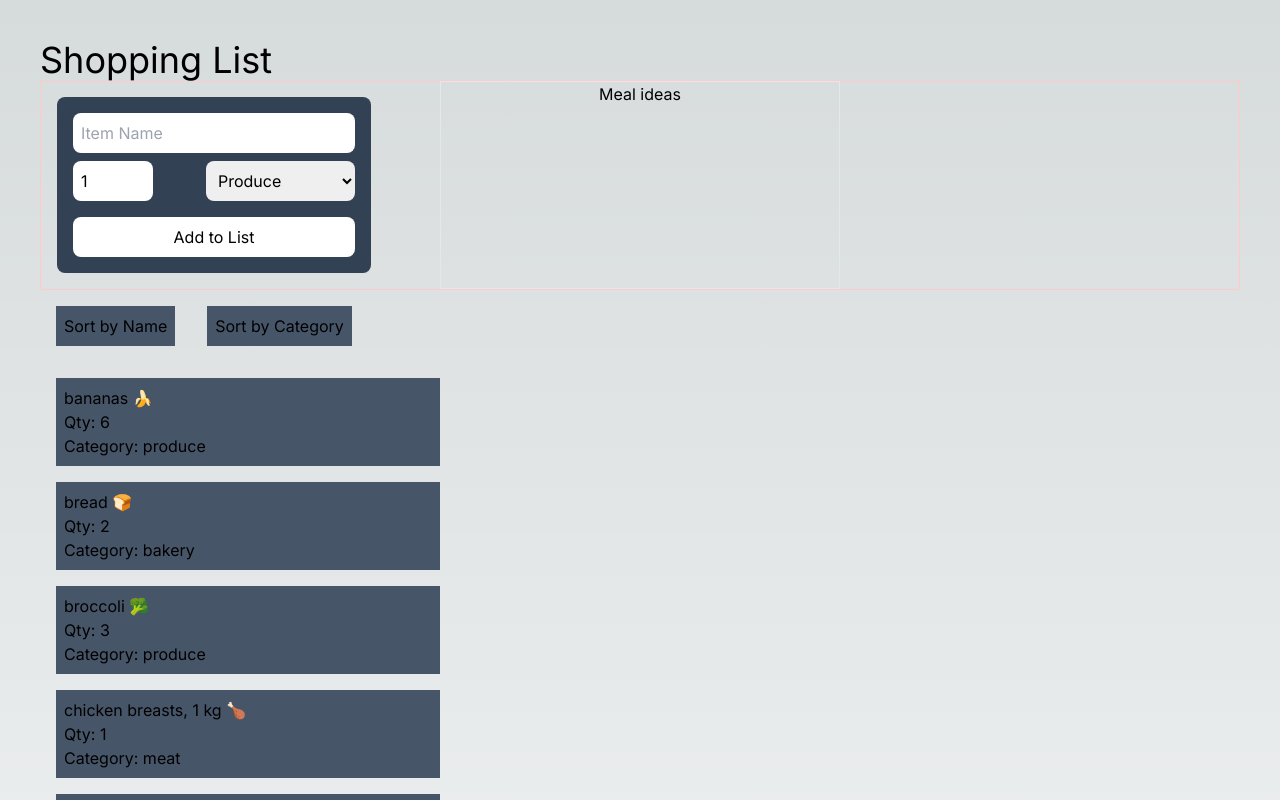
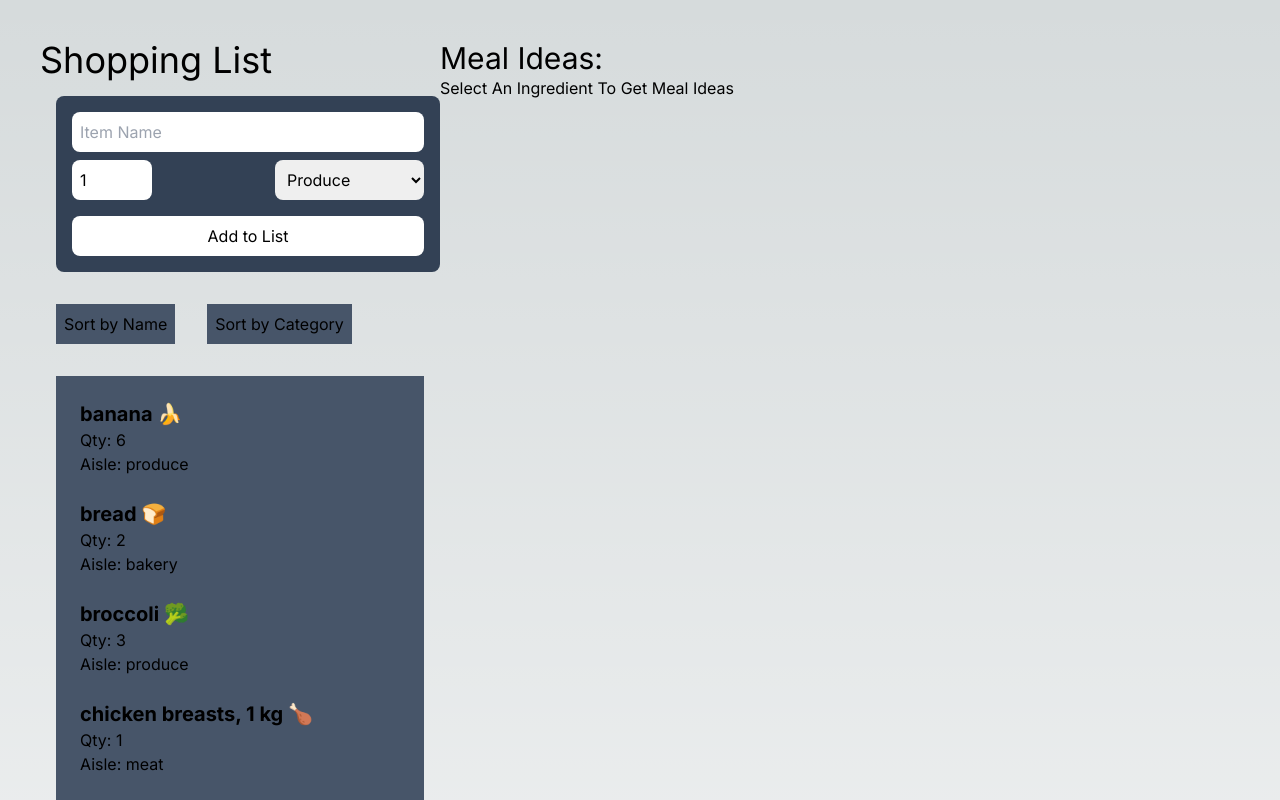
Before and after one commit to Malkos316/cprg306-assignments, a Next.js app: page /week7 in a window 1280 px wide. Shown: the top 800 px of the page. Built offline with nearby package versions, Linux system fonts and the light colour scheme.

Commit message:
page 8
updates to page 8 that allow it to show meal ideas

```diff
--- a/app/week7/item-list.js
+++ b/app/week7/item-list.js
@@ -5,37 +5,38 @@ import { useState } from "react";
 import Item from "./item";
 
 //Sort Function
-export default function sort({ items }) {
-    const [sortby, setSortBy] = useState("name"); //state variable named sortby, setter function named setSortBy, and initial value of "name"
+export default function ItemList({ items, onItemSelect }) {
+    const [sortBy, setSortBy] = useState("name"); //state variable named sortby, setter function named setSortBy, and initial value of "name"
     //Use JavaScript's sort function to sort the items array based on the sortBy state variable.
 
-    switch (sortby) {
-        case "name":
-            items.sort((a, b) => a.name.localeCompare(b.name));
-            break;
-        case "category":
-            items.sort((a, b) => a.category.localeCompare(b.category));
-            break;
-        default:
-            break;
-    }
+    const sortItems = (itemsSort, sortBy) => {
+        return itemsSort.slice().sort((a, b) => a[sortBy].localeCompare(b[sortBy]));
+    };
+
+    const handleName = () => {
+        setSortBy("name");
+
+    };
+
+    const handleCategory = () => {
+        setSortBy("category");
+    };
+
+    const sortedItems = sortItems([...items], sortBy);
 
     return (
         <>
             <div className=" flex flex-row">
-                <button className="p-2 m-4 bg-slate-600" onClick={() => setSortBy("name")}>Sort by Name</button>
-                <button className="p-2 m-4 bg-slate-600" onClick={() => setSortBy("category")}>Sort by Category</button>
+                <button className="p-2 m-4 bg-slate-600" onClick={() => handleName("name")}>Sort by Name</button>
+                <button className="p-2 m-4 bg-slate-600" onClick={() => handleCategory("category")}>Sort by Category</button>
             </div>
-            <div>
-                <ul>
-                    {items.map((item) => (
-                        <li className=" bg-slate-600 max-w-sm p-2 m-4" key={item.id}>
-                            <h2> {item.name}</h2>
-                            <p>Qty: {item.quantity}</p>
-                            <p>Category: {item.category}</p>
-                        </li>))}
-                </ul>
-            </div>
+            <ul>
+
+                <li className=" bg-slate-600 max-w-sm p-2 m-4">
+                    {sortedItems.map((item) => (
+                        <Item key={item.id} name={item.name} quantity={item.quantity} category={item.category} onSelect={() => onItemSelect(item)} />))}
+                </li>
+            </ul>
         </>
     )
 }
--- a/app/week7/item.js
+++ b/app/week7/item.js
@@ -1,7 +1,6 @@
-export default function Item({name, quantity, category}) {
+export default function Item({ name, quantity, category, onSelect }) {
     return (
-        <div className="border-1 max-w-sm m-2 p-2">
-            <li>
+        <div onClick={onSelect} className="border-1 max-w-sm m-2 p-2">
             <h2 className="text-xl font-bold ">
                 {name}
             </h2>
@@ -11,7 +10,6 @@ export default function Item({name, quantity, category}) {
             <p>
                 Aisle: {category}
             </p>
-            </li>
         </div>
     );
 }
--- a/app/week7/items.json
+++ b/app/week7/items.json
@@ -19,7 +19,7 @@
   },
   {
     "id": "4k2J3K1H2GJKH12gk",
-      "name": "bananas 🍌",
+    "name": "banana 🍌",
     "quantity": 6,
     "category": "produce"
   },
--- a/app/week7/meal-ideas.js
+++ b/app/week7/meal-ideas.js
@@ -0,0 +1,60 @@
+"use client";
+
+import { useState, useEffect } from "react";
+
+export default function MealIdeas({ ingredient }) {
+
+    const [mealIdea, setMealIdea] = useState([]);
+
+
+    async function fetchMeals() {
+        console.log(ingredient);
+
+        const response = await fetch(`https://www.themealdb.com/api/json/v1/1/filter.php?i=${ingredient}`);
+        const data = await response.json();
+        return data.meals;
+    }
+
+
+
+    async function loadMeals() {
+        try {
+            if (ingredient === "") {
+                setMealIdea([]);
+                return;
+            }
+            const data = await fetchMeals(ingredient);
+            setMealIdea(data);
+            if (data !== null) {
+                setMealIdea(data);
+            } else {
+                setMealIdea([]);
+            }
+        } catch (error) {
+            console.log(error);
+        }
+    }
+
+
+    useEffect(() => {
+        loadMeals();
+    }, [ingredient]);
+
+    const displayText = ingredient ? `${ingredient}` : "Select an ingredient to get meal ideas";
+
+    return (
+        <div>
+            <h2 className="text-3xl">
+                Meal Ideas:
+            </h2>
+            <p className="capitalize">
+                {displayText}
+            </p>
+            <ul>
+                {mealIdea.map((meal) => (
+                    <li key={meal.idMeal}>{meal.strMeal} </li>
+                ))}
+            </ul>
+        </div>
+    );
+}
--- a/app/week7/page.js
+++ b/app/week7/page.js
@@ -3,33 +3,43 @@
 import ItemList from "./item-list";
 import NewItem from "./new-item";
 import itemsData from "./items.json";
+import MealIdeas from "./meal-ideas";
 import { useState } from "react";
 
 
 export default function Page() {
 
 	const [items, setItems] = useState(itemsData);
+	const [selectItemName, setSelectItemName] = useState("");
 
 	function handleAddItem(newItem) {
 		setItems([...items, newItem]);
 	}
 
+	function handleItemSelect(item) {
+		let name = item.name.split(",")[0].replace(/[^a-zA-Z ]/g, "").trim();
+		setSelectItemName(name);
+	}
+
 	return (
-		<main className="p-10">
-			<h1 className="text-4xl font-thick">
-				Shopping List
-			</h1>
-			<div className="flex flex-row border border-red-200">
-				<div className=" flex basis-1/3 w-150">
+		<main className=" flex p-10">
+			<div className="flex flex-col basis-1/3">
+				<h1 className="text-4xl font-thick">
+					Shopping List
+				</h1>
+				<div className="  max-w-150">
 					<NewItem onAddItem={handleAddItem} />
 				</div>
-				<div className=" flex basis-1/3 justify-center border">
-					Meal ideas
+				<div>
+					<ItemList items={items} onItemSelect={handleItemSelect} />
 				</div>
 			</div>
 			<div>
-				<ItemList items={items} />
+				<div className=" flex flex-col basis-1/3 justify-center ">
+					<MealIdeas ingredient={selectItemName} />
+				</div>
 			</div>
+
 
 		</main>
 	);
```
Lines whose indentation alone changed are shown as unchanged.
